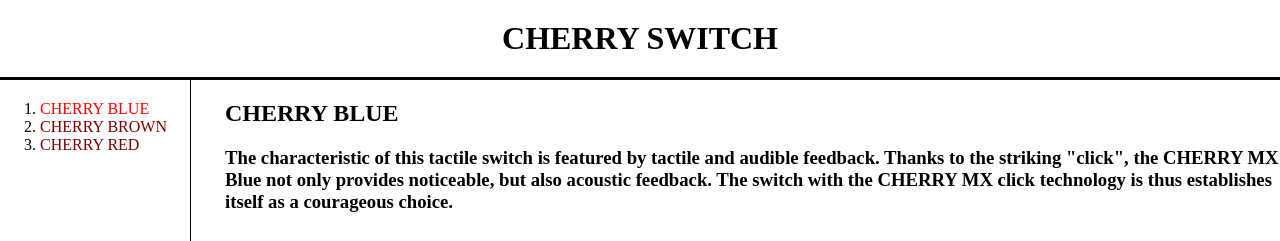
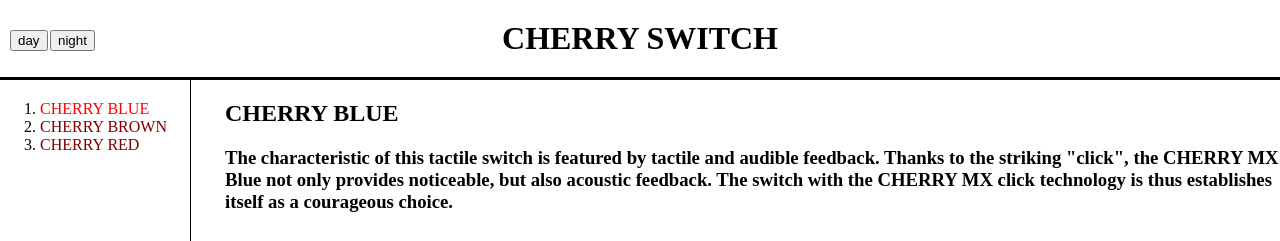
Before and after one commit to Sofmap/primitive-web, a plain HTML site: page 1.html in a window 1280 px wide. Shown: the top 241 px of the page. Drawn offline with Linux system fonts and the light colour scheme; a script that the page names is missing.

Commit message:
night, day button

```diff
--- a/1.html
+++ b/1.html
@@ -20,6 +20,12 @@
 <body>
   <a href="https://www.youtube.com/channel/UCwEXgvkOVPs7mm0eqe0k0ZQ/featured" target="_blank" title="키니버스 채널"><img src="Keyniverse_Channel.png" style="position:fixed; width:180px; bottom:20px;; left:0px;"></a>
   <h1><a href="index.html">CHERRY SWITCH</a></h1>
+  <input id="night" type="button" value="night" onclick="
+  document.querySelector('body').style.backgroundColor='black';
+  document.querySelector('body').style.color='white';">
+  <input id="day" type="button" value="day" onclick="
+  document.querySelector('body').style.backgroundColor='white';
+  document.querySelector('body').style.color='black';">
   <div id="grid">
     <ol>
       <li><a href="1.html" style="color:red">CHERRY BLUE</a></li>
--- a/style.css
+++ b/style.css
@@ -25,6 +25,16 @@ h1 {
   display:grid;
   grid-template-columns: 200px 1fr;
 }
+#night {
+  position: absolute;
+  left:50px;
+  top:30px;
+}
+#day {
+  position: absolute;
+  left : 10px;
+  top:30px;
+}
 #scroll_test {
   display:block;
 }
```
Also changed, not shown: 2.html (+6 -0 lines), 3.html (+6 -0 lines).
